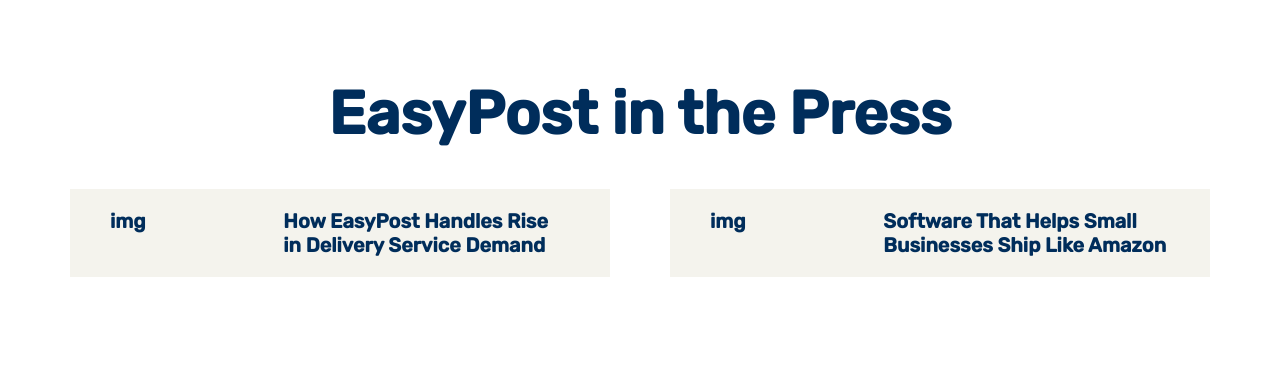
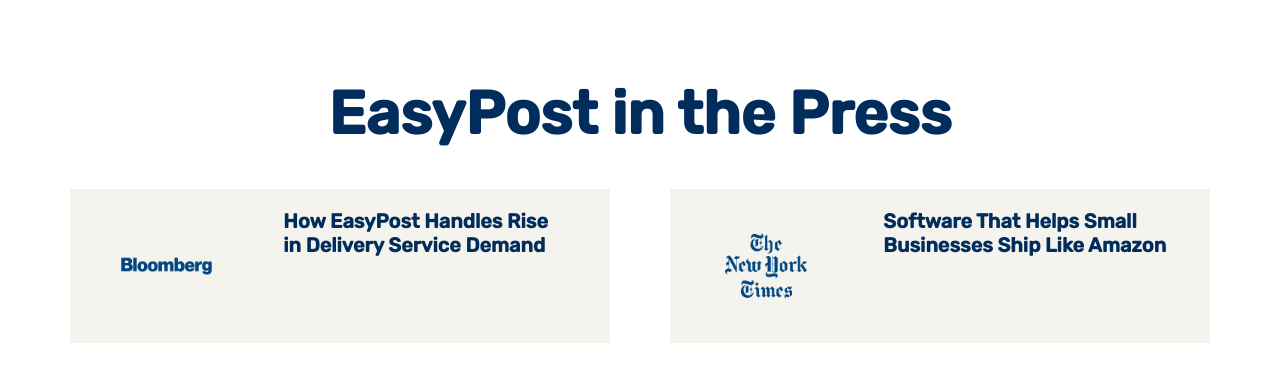
Before and after one commit to chanalisa/easypost, a website: page index.html in a window 1280 px wide. Drawn offline with Linux system fonts and the light colour scheme.

Commit message:
add logos

```diff
--- a/index.html
+++ b/index.html
@@ -21,7 +21,7 @@
                     <div class="card">
                         <div class="card__content">
                             <div class="row">
-                                <div class="col-1-of-3">img</div>
+                                <img class="col-1-of-3" src="img/bloomberg-logo.png">
                                 <div class="col-2-of-3">
                                     How EasyPost Handles Rise in Delivery Service Demand
                                 </div>
@@ -33,7 +33,7 @@
                     <div class="card">
                         <div class="card__content">
                             <div class="row">
-                                <div class="col-1-of-3">img</div>
+                                <img class="col-1-of-3" src="img/nytimes-logo.png">
                                 <div class="col-2-of-3">
                                     Software That Helps Small Businesses Ship Like Amazon
                                 </div>
```
Also changed, not shown: img/bloomberg-logo.png (added), img/nytimes-logo.png (added), img/techcrunch-logo.png (added).
